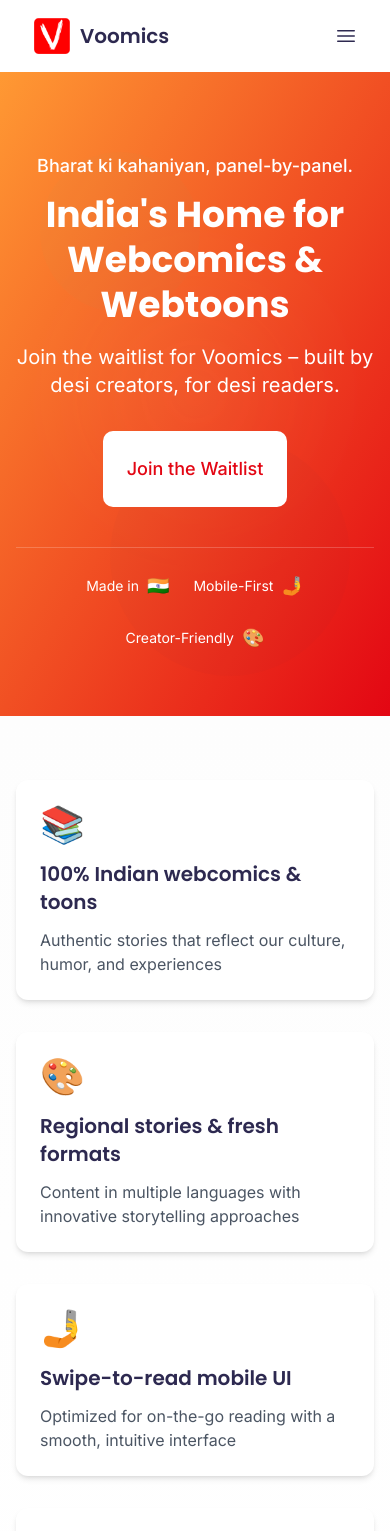
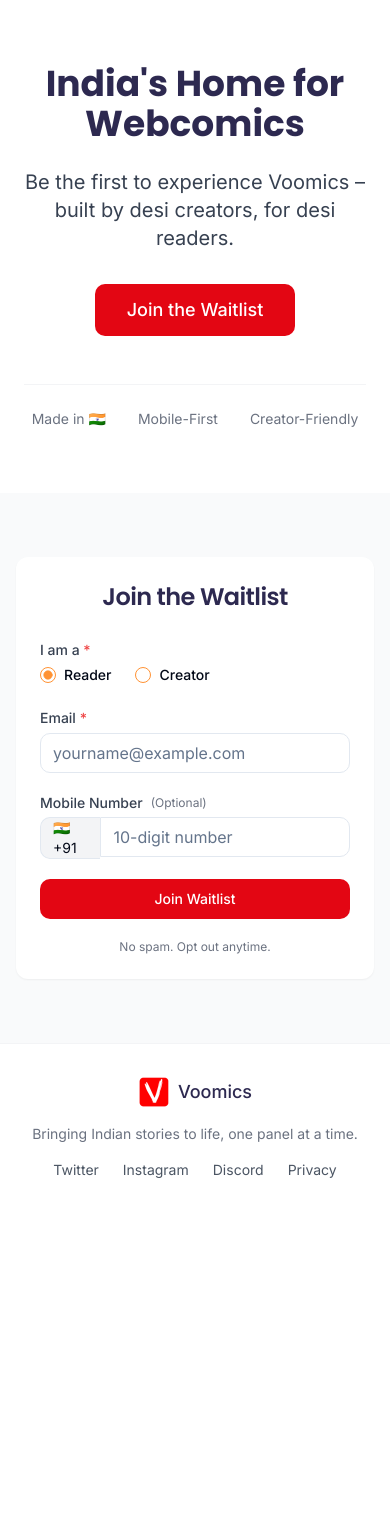
Before and after one commit to voomics/voomics-landing-page, a React (Vite) app: page / in a window 390 px wide. Shown: the top 1531 px of the page. After the commit the page ends 1212 px from the top, so only its background shows below. Built offline with nearby package versions, Linux system fonts and the light colour scheme.

Commit message:
Refactor: Minimalist design, focus on leads
- Simplified design for a cleaner look.
- Prioritized email and mobile number capture.
- Streamlined the waitlist form.

```diff
--- /dev/null
+++ b/src/components/MinimalistFooter.tsx
@@ -0,0 +1,34 @@
+
+import React from 'react';
+
+const MinimalistFooter: React.FC = () => {
+  return (
+    <footer className="py-8 border-t border-gray-100">
+      <div className="container px-4">
+        <div className="max-w-4xl mx-auto text-center">
+          <div className="flex justify-center items-center mb-4">
+            <img
+              src="/lovable-uploads/a2bbbfc6-d405-4456-b8b3-515cb26020c7.png"
+              alt="Voomics Logo"
+              className="h-8"
+            />
+            <span className="ml-2 text-lg font-medium text-voomics-indigo">Voomics</span>
+          </div>
+
+          <p className="text-sm text-gray-500 mb-4">
+            Bringing Indian stories to life, one panel at a time.
+          </p>
+
+          <div className="flex flex-wrap justify-center gap-6 text-sm">
+            <a href="#" className="text-gray-600 hover:text-voomics-saffron">Twitter</a>
+            <a href="#" className="text-gray-600 hover:text-voomics-saffron">Instagram</a>
+            <a href="#" className="text-gray-600 hover:text-voomics-saffron">Discord</a>
+            <a href="#" className="text-gray-600 hover:text-voomics-saffron">Privacy</a>
+          </div>
+        </div>
+      </div>
+    </footer>
+  );
+};
+
+export default MinimalistFooter;
--- /dev/null
+++ b/src/components/MinimalistHero.tsx
@@ -0,0 +1,37 @@
+
+import React from 'react';
+
+const MinimalistHero: React.FC = () => {
+  const scrollToWaitlist = () => {
+    document.getElementById('waitlist')?.scrollIntoView({ behavior: 'smooth' });
+  };
+
+  return (
+    <section className="py-16 md:py-24 flex items-center justify-center px-6">
+      <div className="max-w-2xl mx-auto text-center">
+        <h1 className="text-4xl md:text-5xl font-bold mb-6 text-voomics-indigo">
+          India's Home for Webcomics
+        </h1>
+
+        <p className="text-xl mb-8 text-gray-700 max-w-xl mx-auto">
+          Be the first to experience Voomics – built by desi creators, for desi readers.
+        </p>
+
+        <button
+          onClick={scrollToWaitlist}
+          className="bg-voomics-red text-white px-8 py-3 rounded-md transition-colors hover:bg-voomics-red/90 text-lg font-medium"
+        >
+          Join the Waitlist
+        </button>
+
+        <div className="mt-12 pt-6 border-t border-gray-100 flex flex-wrap justify-center gap-8 text-sm text-gray-500">
+          <span>Made in 🇮🇳</span>
+          <span>Mobile-First</span>
+          <span>Creator-Friendly</span>
+        </div>
+      </div>
+    </section>
+  );
+};
+
+export default MinimalistHero;
--- /dev/null
+++ b/src/components/MinimalistWaitlistForm.tsx
@@ -0,0 +1,194 @@
+
+import React, { useState } from 'react';
+import { Card, CardContent, CardHeader, CardTitle } from "@/components/ui/card";
+import { Button } from "@/components/ui/button";
+import { Input } from "@/components/ui/input";
+import { Label } from "@/components/ui/label";
+import { RadioGroup, RadioGroupItem } from "@/components/ui/radio-group";
+import { submitWaitlistForm, WaitlistFormData } from '@/services/waitlistService';
+import { toast } from "sonner";
+import { supabase } from "@/integrations/supabase/client";
+
+const MinimalistWaitlistForm: React.FC = () => {
+  const [isSubmitting, setIsSubmitting] = useState(false);
+  const [formData, setFormData] = useState<WaitlistFormData>({
+    role: 'reader',
+    email: '',
+    mobile: '',
+    notifyCreatorTools: false,
+  });
+  const [errors, setErrors] = useState<{
+    email?: string;
+    mobile?: string;
+  }>({});
+
+  const validateEmail = (email: string) => {
+    const re = /^[^\s@]+@[^\s@]+\.[^\s@]+$/;
+    return re.test(email);
+  };
+
+  const validateMobile = (mobile: string) => {
+    if (!mobile) return true; // Mobile is optional
+    const re = /^[6-9]\d{9}$/;
+    return re.test(mobile);
+  };
+
+  const handleChange = (e: React.ChangeEvent<HTMLInputElement>) => {
+    const { name, value } = e.target;
+    setFormData(prev => ({ ...prev, [name]: value }));
+
+    // Clear error when typing
+    if (errors[name as keyof typeof errors]) {
+      setErrors(prev => ({ ...prev, [name]: undefined }));
+    }
+  };
+
+  const handleRoleChange = (value: 'reader' | 'creator') => {
+    setFormData(prev => ({ ...prev, role: value }));
+  };
+
+  const handleSubmit = async (e: React.FormEvent) => {
+    e.preventDefault();
+
+    // Validate form
+    const newErrors: typeof errors = {};
+    if (!validateEmail(formData.email)) {
+      newErrors.email = 'Please enter a valid email address';
+    }
+
+    if (formData.mobile && !validateMobile(formData.mobile)) {
+      newErrors.mobile = 'Please enter a valid 10-digit Indian mobile number';
+    }
+
+    setErrors(newErrors);
+
+    if (Object.keys(newErrors).length > 0) {
+      return;
+    }
+
+    setIsSubmitting(true);
+
+    try {
+      // Store in Supabase
+      const { error } = await supabase
+        .from('waitlist')
+        .insert([{
+          email: formData.email,
+          mobile: formData.mobile || null,
+          role: formData.role,
+          notify_creator_tools: formData.role === 'creator' ? formData.notifyCreatorTools : false
+        }]);
+
+      if (error) throw error;
+
+      // Show success message
+      toast.success("Shukriya! You're on the waitlist.", {
+        description: "We're excited to have you join the Voomics community!"
+      });
+
+      // Reset form on success
+      setFormData({
+        role: 'reader',
+        email: '',
+        mobile: '',
+        notifyCreatorTools: false,
+      });
+    } catch (error) {
+      console.error("Error submitting waitlist form:", error);
+      toast.error("Something went wrong", {
+        description: "Please try again or contact support."
+      });
+    } finally {
+      setIsSubmitting(false);
+    }
+  };
+
+  return (
+    <section id="waitlist" className="py-16 bg-gray-50">
+      <div className="container px-4">
+        <div className="max-w-md mx-auto">
+          <Card className="border-0 shadow-sm">
+            <CardHeader className="pb-6">
+              <CardTitle className="text-2xl text-voomics-indigo text-center">Join the Waitlist</CardTitle>
+            </CardHeader>
+            <CardContent>
+              <form onSubmit={handleSubmit} className="space-y-5">
+                <div>
+                  <Label className="text-sm font-medium text-gray-700">I am a <span className="text-red-500">*</span></Label>
+                  <RadioGroup
+                    value={formData.role}
+                    onValueChange={handleRoleChange as (value: string) => void}
+                    className="flex space-x-4 mt-1"
+                  >
+                    <div className="flex items-center space-x-2">
+                      <RadioGroupItem value="reader" id="reader" />
+                      <Label htmlFor="reader" className="cursor-pointer text-sm">Reader</Label>
+                    </div>
+                    <div className="flex items-center space-x-2">
+                      <RadioGroupItem value="creator" id="creator" />
+                      <Label htmlFor="creator" className="cursor-pointer text-sm">Creator</Label>
+                    </div>
+                  </RadioGroup>
+                </div>
+
+                <div>
+                  <Label htmlFor="email" className="text-sm font-medium text-gray-700">Email <span className="text-red-500">*</span></Label>
+                  <Input
+                    id="email"
+                    name="email"
+                    type="email"
+                    placeholder="yourname@example.com"
+                    value={formData.email}
+                    onChange={handleChange}
+                    className={`mt-1 ${errors.email ? "border-red-500" : ""}`}
+                  />
+                  {errors.email && (
+                    <p className="text-red-500 text-xs mt-1">{errors.email}</p>
+                  )}
+                </div>
+
+                <div>
+                  <div className="flex items-center">
+                    <Label htmlFor="mobile" className="text-sm font-medium text-gray-700">Mobile Number</Label>
+                    <span className="text-xs text-gray-500 ml-2">(Optional)</span>
+                  </div>
+                  <div className="flex mt-1">
+                    <div className="bg-gray-100 px-3 flex items-center border border-r-0 rounded-l-md">
+                      <span className="text-sm">🇮🇳 +91</span>
+                    </div>
+                    <Input
+                      id="mobile"
+                      name="mobile"
+                      type="tel"
+                      placeholder="10-digit number"
+                      value={formData.mobile}
+                      onChange={handleChange}
+                      className={`rounded-l-none ${errors.mobile ? "border-red-500" : ""}`}
+                    />
+                  </div>
+                  {errors.mobile && (
+                    <p className="text-red-500 text-xs mt-1">{errors.mobile}</p>
+                  )}
+                </div>
+
+                <Button
+                  type="submit"
+                  className="w-full bg-voomics-red hover:bg-voomics-red/90 text-white py-2.5 h-auto font-medium"
+                  disabled={isSubmitting}
+                >
+                  {isSubmitting ? "Submitting..." : "Join Waitlist"}
+                </Button>
+
+                <p className="text-xs text-center text-gray-500 mt-4">
+                  No spam. Opt out anytime.
+                </p>
+              </form>
+            </CardContent>
+          </Card>
+        </div>
+      </div>
+    </section>
+  );
+};
+
+export default MinimalistWaitlistForm;
--- a/src/pages/Index.tsx
+++ b/src/pages/Index.tsx
@@ -1,25 +1,17 @@
 
 import React from 'react';
-import Header from '@/components/Header';
-import HeroSection from '@/components/HeroSection';
-import ValueProps from '@/components/ValueProps';
-import AudienceSplit from '@/components/AudienceSplit';
-import SocialProof from '@/components/SocialProof';
-import WaitlistForm from '@/components/WaitlistForm';
-import Footer from '@/components/Footer';
+import MinimalistHero from '@/components/MinimalistHero';
+import MinimalistWaitlistForm from '@/components/MinimalistWaitlistForm';
+import MinimalistFooter from '@/components/MinimalistFooter';
 
 const Index: React.FC = () => {
   return (
-    <div className="min-h-screen flex flex-col">
-      <Header />
-      <main className="flex-grow">
-        <HeroSection />
-        <ValueProps />
-        <AudienceSplit />
-        <SocialProof />
-        <WaitlistForm />
+    <div className="min-h-screen flex flex-col bg-white">
+      <main className="flex-grow flex flex-col">
+        <MinimalistHero />
+        <MinimalistWaitlistForm />
       </main>
-      <Footer />
+      <MinimalistFooter />
     </div>
   );
 };
```
